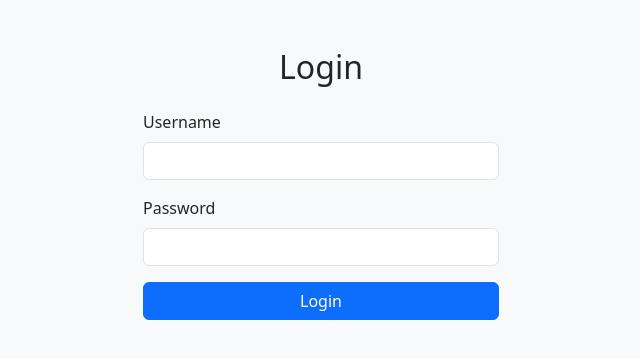
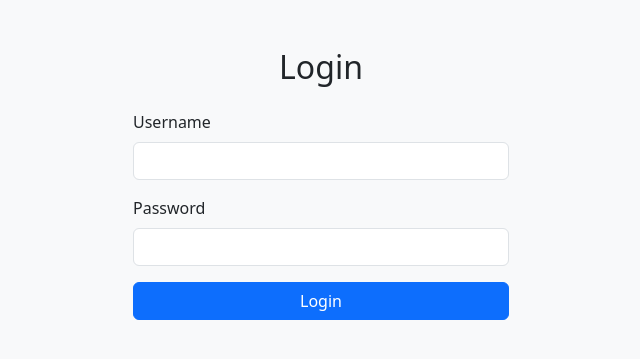
Before and after one commit to sliusenko/multi-trade-ui, a Python web app: template app/templates/login.html in a window 1280 px wide. Shown: the top 359 px of the page, without its empty margins (319-959 px from the left). Run offline with Jinja, Linux system fonts and the light colour scheme; the template is opened without the code that fills it, so the values that code supplies are empty.

Commit message:
create ui

```diff
--- a/app/templates/login.html
+++ b/app/templates/login.html
@@ -2,16 +2,13 @@
 <html lang="en">
 <head>
     <meta charset="UTF-8">
-    <meta name="viewport" content="width=device-width, initial-scale=1.0">
     <title>Login</title>
     <link rel="stylesheet" href="https://cdn.jsdelivr.net/npm/bootstrap@5.3.0/dist/css/bootstrap.min.css">
 </head>
 <body class="bg-light">
 
-<div class="container mt-5">
-    <div class="row justify-content-center">
-        <div class="col-md-4">
-            <h2 class="text-center mb-4">Login</h2>
+<div class="container mt-5" style="max-width: 400px;">
+    <h2 class="mb-4 text-center">Login</h2>
 
     {% if error %}
         <div class="alert alert-danger">{{ error }}</div>
@@ -19,18 +16,16 @@
 
     <form method="post" action="/login">
         <div class="mb-3">
-                    <label for="username" class="form-label">Username</label>
-                    <input type="text" class="form-control" id="username" name="username" required>
+            <label class="form-label">Username</label>
+            <input type="text" name="username" class="form-control" required>
         </div>
         <div class="mb-3">
-                    <label for="password" class="form-label">Password</label>
-                    <input type="password" class="form-control" id="password" name="password" required>
+            <label class="form-label">Password</label>
+            <input type="password" name="password" class="form-control" required>
         </div>
         <button type="submit" class="btn btn-primary w-100">Login</button>
     </form>
 </div>
-    </div>
-</div>
 
 </body>
 </html>
```
Lines whose indentation alone changed are shown as unchanged.
